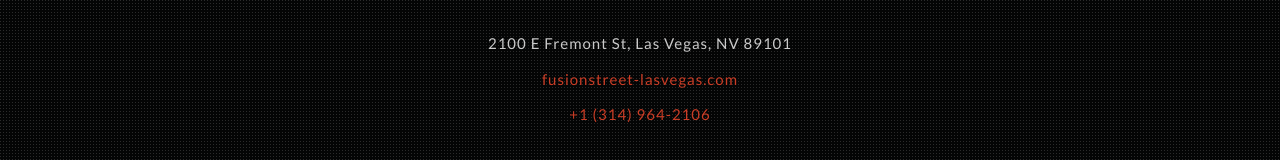
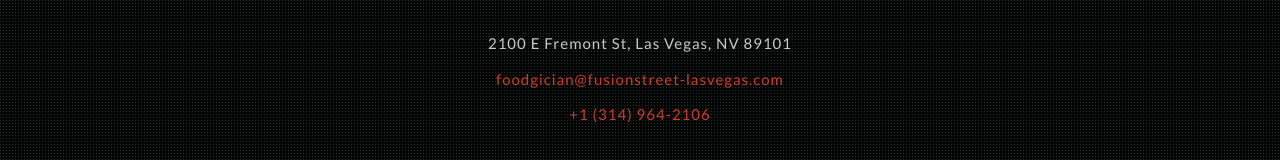
Before and after one commit to FusionStreetLV/FusionStreetLV.github.io, a plain HTML site: page index.html in a window 1280 px wide. Shown: the part 5627-5787 px from the top of the page. Drawn offline with nearby package versions, Linux system fonts and the light colour scheme; a script that the page names is missing.

Commit message:
Update index.html

```diff
--- a/index.html
+++ b/index.html
@@ -590,7 +590,7 @@
                         </div>
                         <div class="footer-address">
                             <p>2100 E Fremont St, Las Vegas, NV 89101</p>
-                            <p><a href="oodgician@fusionstreet-lasvegas.com">fusionstreet-lasvegas.com</a></p>
+                            <p><a href="foodgician@fusionstreet-lasvegas.com">foodgician@fusionstreet-lasvegas.com</a></p>
                             <p><a href="callto:+3149642106">+1 (314) 964-2106</a></p>
                         </div>
                         <div class="footer-social-bookmark">
```
